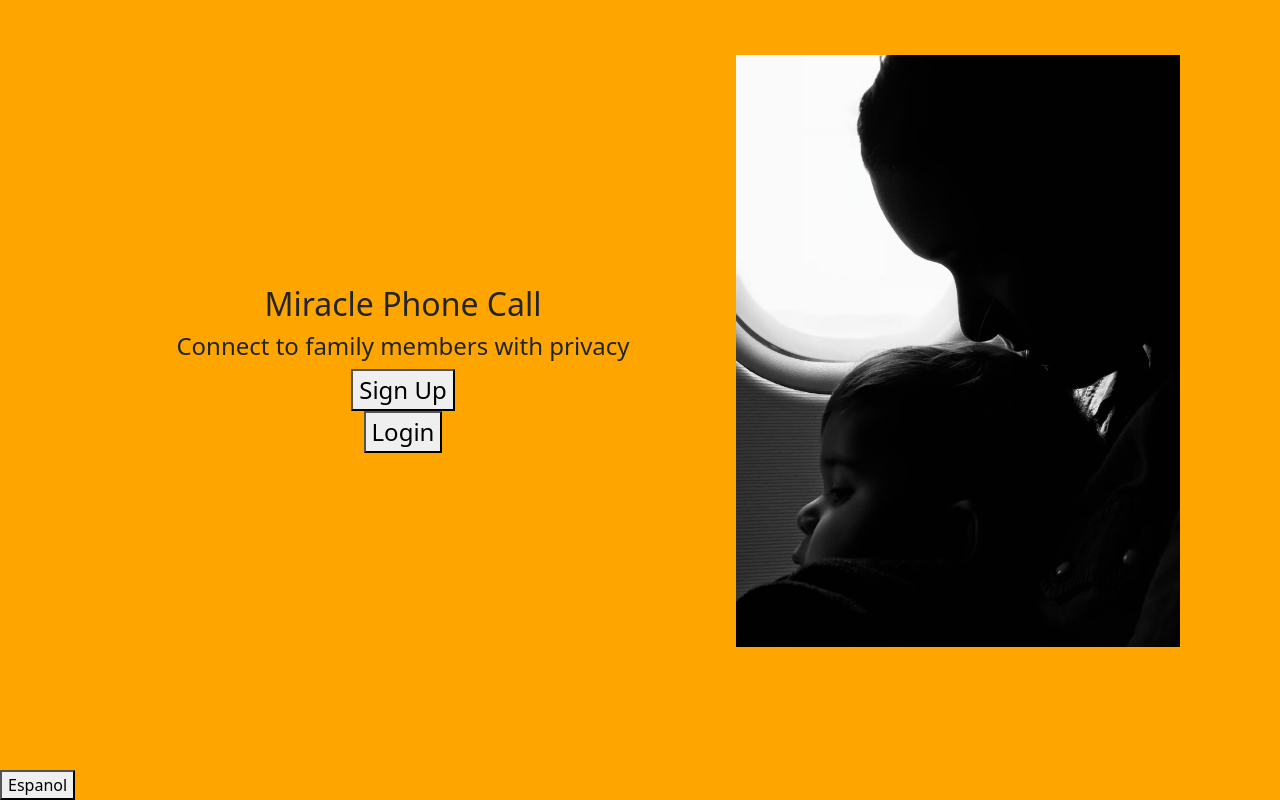
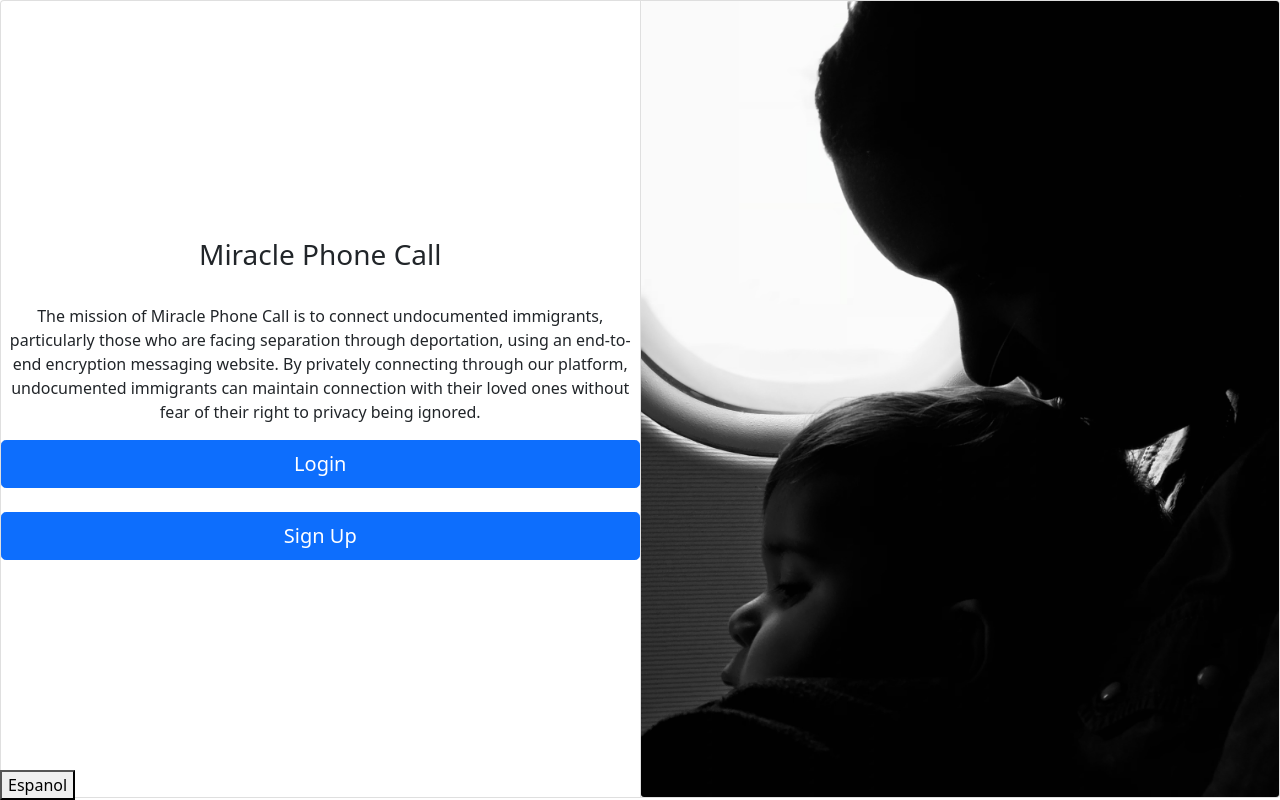
Before and after one commit to Miracle-Phone-Call/miracle-phone-call-frontEnd, a React (Create React App) app in the folder miracle-phone-call/: page / in a window 1280 px wide. Built offline with nearby package versions, Linux system fonts and the light colour scheme.

Commit message:
reactstrap for landing page

```diff
--- a/miracle-phone-call/src/Components/Landing.js
+++ b/miracle-phone-call/src/Components/Landing.js
@@ -1,19 +1,43 @@
-import Logo from "./Logo"
+
 import Footer from "./Footer"
 import {Link} from "react-router-dom"
+import {Card, CardGroup, CardImg, Button} from "reactstrap"
 
 export default function Landing(){
   return (
-  <div className="landing-container">
-    <div className="landing-body">
-      <div className="landing-contents">
-        <Logo />
-        <h4>Connect to family members with privacy</h4>
-        <Link to="/signup"><button>Sign Up</button></Link>
-        <Link to="/login"><button>Login</button></Link>
-      </div>
-      <img src="../images/pexels-nicolas-postiglioni-1927155.jpg" className="landing-img"/>
+    <div>
+      <CardGroup>
+        <Card className="justify-content-center">
+          <h3>Miracle Phone Call</h3>
+          <br></br>
+          <p>The mission of Miracle Phone Call is to connect undocumented immigrants, particularly those who are facing separation through deportation, using an end-to-end encryption messaging website. By privately connecting through our platform, undocumented immigrants can maintain connection with their loved ones without fear of their right to privacy being ignored.</p>
+          <Link to="/login"><Button block color="primary" size="lg">Login
+          </Button></Link>
+          <br></br>
+          <Link to="/signup"><Button
+            block
+            color="primary"
+            size="lg"
+          >
+            Sign Up
+          </Button></Link>
+        </Card>
+        <Card>
+          <CardImg className="login-image" alt="Card image cap" src="../images/pexels-nicolas-postiglioni-1927155.jpg" />
+        </Card>
+      </CardGroup>
+      <Footer />
     </div>
-    <Footer />
-  </div>
+  // <div className="landing-container">
+  //   <div className="landing-body">
+  //     <div className="landing-contents">
+  //       <Logo />
+  //       <h4>Connect to family members with privacy</h4>
+  //       <Link to="/signup"><button>Sign Up</button></Link>
+  //       <Link to="/login"><button>Login</button></Link>
+  //     </div>
+  //     <img src="../images/pexels-nicolas-postiglioni-1927155.jpg" className="landing-img"/>
+  //   </div>
+  //   <Footer />
+  // </div>
 )}
```
